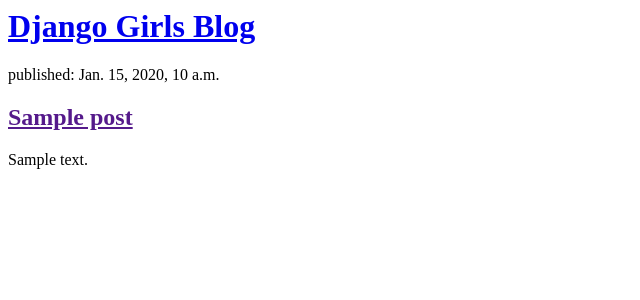
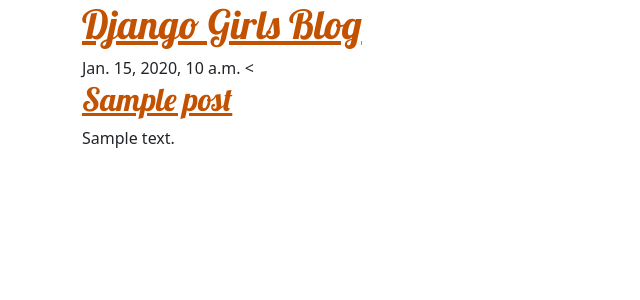
Before and after one commit to armenmkrt/learningDjango, a Django app: page / in a window 1280 px wide. Shown: the top 300 px of the page, without its empty margins (0-640 px from the left). Run offline with Django 4.2, Linux system fonts and the light colour scheme; tables that the repository leaves empty hold one stand-in row (values such as "Sample post").

Commit message:
added post details and static files

```diff
--- /dev/null
+++ b/blog/static/css/blog.css
@@ -0,0 +1,4 @@
+h1 a, h2 a {
+    color: #C25100;
+    font-family: 'Lobster';
+}
--- /dev/null
+++ b/blog/templates/blog/base.html
@@ -0,0 +1,25 @@
+{% load static %}
+<!DOCTYPE html>
+<html>
+    <head>
+        <title>Django Girls blog</title>
+        <link rel="stylesheet" href="https://cdn.jsdelivr.net/npm/bootstrap@5.1.3/dist/css/bootstrap.min.css" integrity="sha384-1BmE4kWBq78iYhFldvKuhfTAU6auU8tT94WrHftjDbrCEXSU1oBoqyl2QvZ6jIW3" crossorigin="anonymous">
+        <link rel="stylesheet" href="https://fonts.googleapis.com/css?family=Lobster&subset=latin,latin-ext">
+        <link rel="stylesheet" href="{% static 'css/blog.css' %}">
+    </head>
+    <body>
+        <header class="page-header">
+          <div class="container">
+              <h1><a href="/">Django Girls Blog</a></h1>
+          </div>
+        </header>
+        <main class="container">
+            <div class="row">
+                <div class="col">
+                {% block content %}
+                {% endblock %}
+                </div>
+            </div>
+        </main>
+    </body>
+</html>
--- a/blog/templates/blog/post_list.html
+++ b/blog/templates/blog/post_list.html
@@ -1,11 +1,14 @@
-<header>
-    <h1><a href="/">Django Girls Blog</a></h1>
-</header>
+{% extends 'blog/base.html' %}
 
-{% for post in posts %}
-    <article>
-        <time>published: {{ post.published_date }}</time>
-        <h2><a href="">{{ post.title }}</a></h2>
-        <p>{{ post.text|linebreaksbr }}</p>
-    </article>
-{% endfor %}
+{% block content %}
+    {% for post in posts %}
+        <article class="post">
+            <time class="date">
+                {{ post.published_date }}
+            </time>
+            <<h2><a href="{% url 'post_detail' pk=post.pk %}">{{ post.title }}</a></h2>
+
+            <p>{{ post.text|linebreaksbr }}</p>
+        </article>
+    {% endfor %}
+{% endblock %}
--- a/blog/urls.py
+++ b/blog/urls.py
@@ -3,4 +3,5 @@
 
 urlpatterns = [
     path('', views.post_list, name='post_list'),
+    path('/post/<int:pk>/', views.post_detail, name='post_detail'),
 ]
--- a/blog/views.py
+++ b/blog/views.py
@@ -1,4 +1,4 @@
-from django.shortcuts import render
+from django.shortcuts import render, get_object_or_404
 from django.utils import timezone
 from .models import Post
 
@@ -6,3 +6,8 @@
 def post_list(request):
     posts = Post.objects.filter(published_date__lte=timezone.now()).order_by('published_date')
     return render(request, 'blog/post_list.html', {'posts': posts})
+
+
+def post_detail(request, pk):
+    post = get_object_or_404(Post, pk=pk)
+    return render(request, 'blog/post_detail.html', {'post': post})
```
Also changed, not shown: blog/templates/blog/post_detail.html (added, +13 -0 lines).
